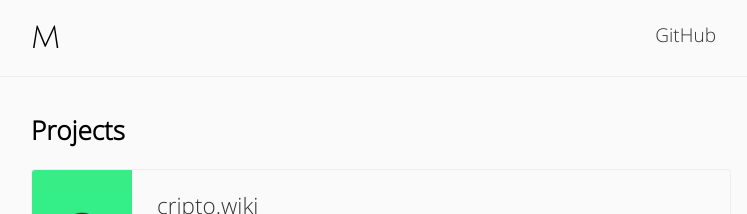
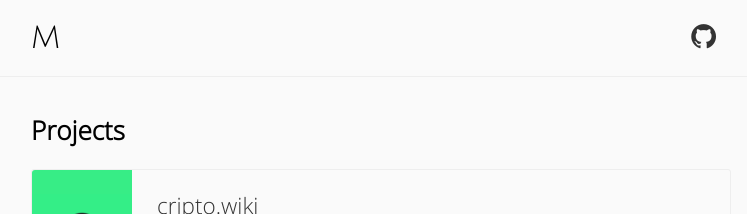
Before and after one commit to martinmorando/martinmorando.github.io, a Jekyll site: the page built from index.html, in a window 1280 px wide. Shown: the top 214 px of the page, without its empty margins (259-1006 px from the left). Built offline with Jekyll 4.4.1, drawn with Linux system fonts in a browser that asks for light colours.

Commit message:
Replace Github name with its icon

```diff
--- a/_includes/header.html
+++ b/_includes/header.html
@@ -2,7 +2,7 @@
 	<div class="center">
 		<h1 id="page-title">M</h1>
 		<nav id="site-nav">
-			<a href="https://github.com/{{ site.social.github }}">GitHub</a>
+			<a href="https://github.com/{{ site.social.github }}"><span class="icon-github"></span></a>
 		</nav>
 	</div>
 </header>
--- a/assets/css/main.css
+++ b/assets/css/main.css
@@ -17,6 +17,41 @@
     src: url('../fonts/open-sans-latin.woff2') format('woff2');
     unicode-range: U+0000-00FF, U+0131, U+0152-0153, U+02BB-02BC, U+02C6, U+02DA, U+02DC, U+2000-206F, U+2074, U+20AC, U+2122, U+2191, U+2193, U+2212, U+2215, U+FEFF, U+FFFD;
 }
+
+/*  icons */
+@font-face {
+    font-family: 'icomoon';
+    src:  url('../fonts/icomoon.eot?17naz0');
+    src:  url('../fonts/icomoon.eot?17naz0#iefix') format('embedded-opentype'),
+    url('../fonts/icomoon.ttf?17naz0') format('truetype'),
+    url('../fonts/icomoon.woff?17naz0') format('woff'),
+    url('../fonts/icomoon.svg?17naz0#icomoon') format('svg');
+    font-weight: normal;
+    font-style: normal;
+    font-display: block;
+}
+
+[class^="icon-"], [class*=" icon-"] {
+    /* use !important to prevent issues with browser extensions that change fonts */
+    font-family: 'icomoon' !important;
+    speak: never;
+    font-style: normal;
+    font-weight: normal;
+    font-variant: normal;
+    text-transform: none;
+    line-height: 1;
+
+    /* Better Font Rendering =========== */
+    -webkit-font-smoothing: antialiased;
+    -moz-osx-font-smoothing: grayscale;
+}
+
+.icon-github:before {
+    content: "\e900";
+}
+
+
+
 
 * {
     box-sizing: border-box;
@@ -93,6 +128,12 @@ h1 {
 
 #site-nav a:hover {
     color: #000;
+}
+
+#site-nav span {
+    float: left;
+    margin-top: 3px;
+    font-size: 1.3em;
 }
 
 #page-content {
```
Also changed, not shown: assets/fonts/icomoon.ttf (added), assets/fonts/icomoon.woff (added), 2 other files.
